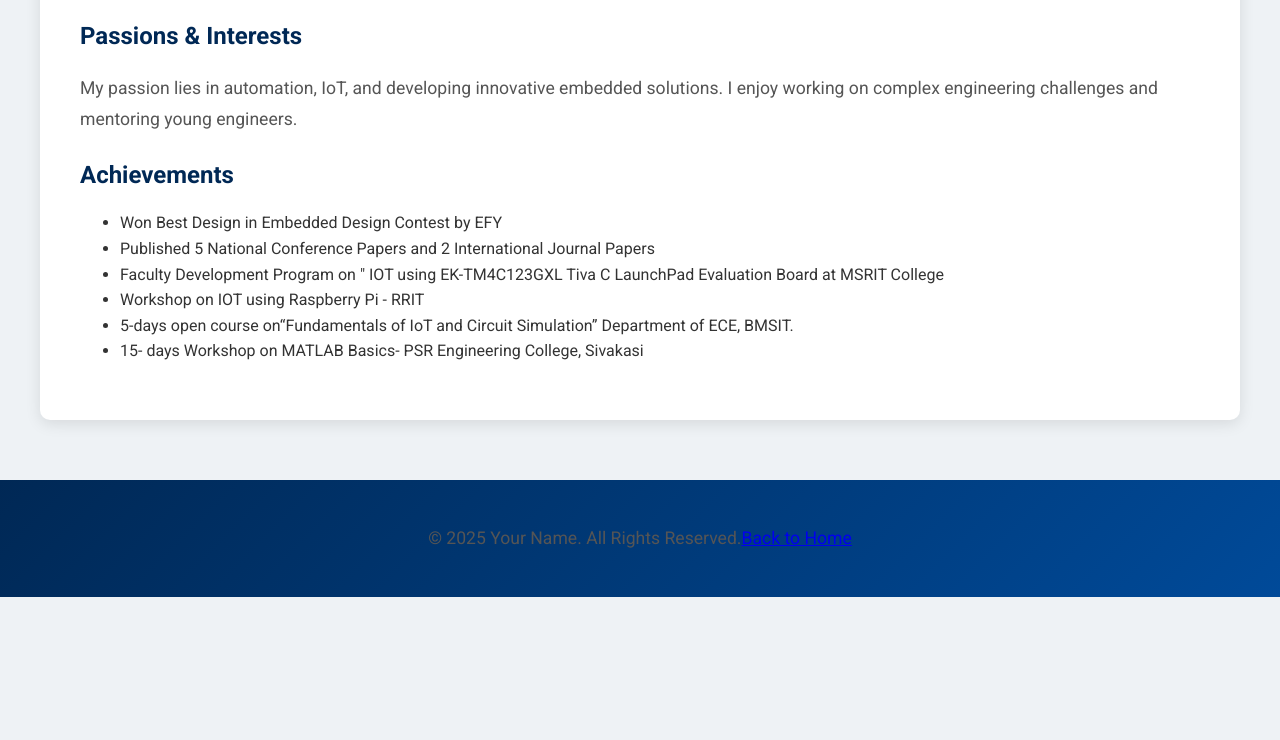
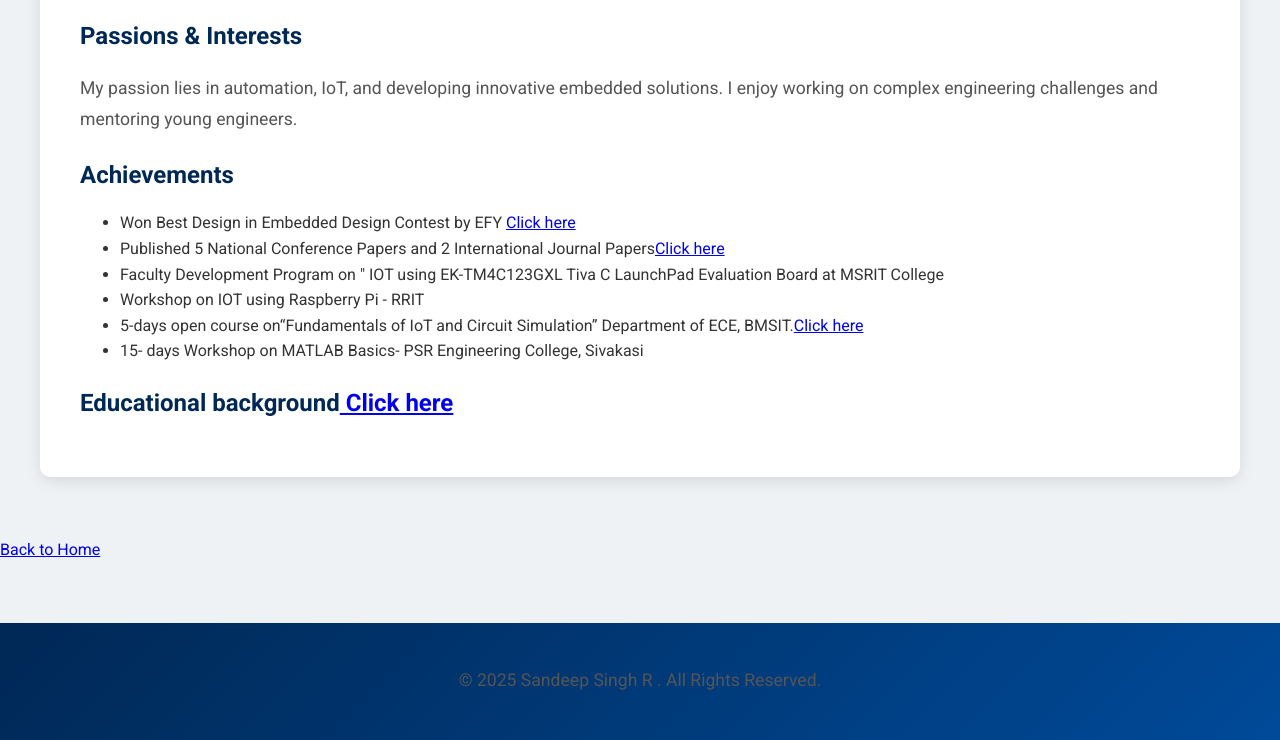
Before and after one commit to sandeep-singh4486/Profile, a plain HTML site: page about.html in a window 1280 px wide. Shown: the part 928-1668 px from the top of the page. Before the commit the page ends 1525 px from the top, so only its background shows below. Drawn offline with Linux system fonts and the light colour scheme.

Commit message:
modified html file

```diff
--- a/about.html
+++ b/about.html
@@ -53,22 +53,21 @@
 
             <h2>Achievements</h2>
             <ul>
-                <li>Won Best Design in Embedded Design Contest by EFY</li>
-                <li>Published 5 National Conference Papers and 2 International Journal Papers</li>
+                <li>Won Best Design in Embedded Design Contest by EFY <a href="certificates/Achievements/EFY_Achievement.pdf">Click here</a></li>
+                <li>Published 5 National Conference Papers and 2 International Journal Papers<a href="papers.html">Click here</a></li>
 				<li>Faculty Development Program on " IOT using EK-TM4C123GXL Tiva C LaunchPad Evaluation Board at MSRIT College </li>
 			   <li>Workshop on IOT using Raspberry Pi - RRIT</li>
-			   <li>5-days open course on“Fundamentals of IoT and Circuit Simulation” Department of ECE, BMSIT.</li>
+			   <li>5-days open course on“Fundamentals of IoT and Circuit Simulation” Department of ECE, BMSIT.<a href="certificates/Achievements/Letter of Appreciation_Fundamentals of IoT and Circuit Simulation.pdf">Click here</a></li>
 			   <li>15- days Workshop on MATLAB Basics- PSR Engineering College, Sivakasi</li>
-
-
-
-            </ul>
+			            </ul>
+			 <h2>Educational background<a href="education.html"> Click here </a></h2>
         </div>
+		<a href="index.html">Back to Home</a>
     </main>
 
 
     <footer>
-        <p>© 2025 Your Name. All Rights Reserved.<a href="index.html">Back to Home</a></p>
+        <p>© 2025 Sandeep Singh R . All Rights Reserved.</p>
     </footer>
 </body>
 </html>
```
Also changed, not shown: education.html (+4 -3 lines), index.html (+2 -2 lines), papers.html (+3 -2 lines), img/Texas Instrument.jpg (added).
